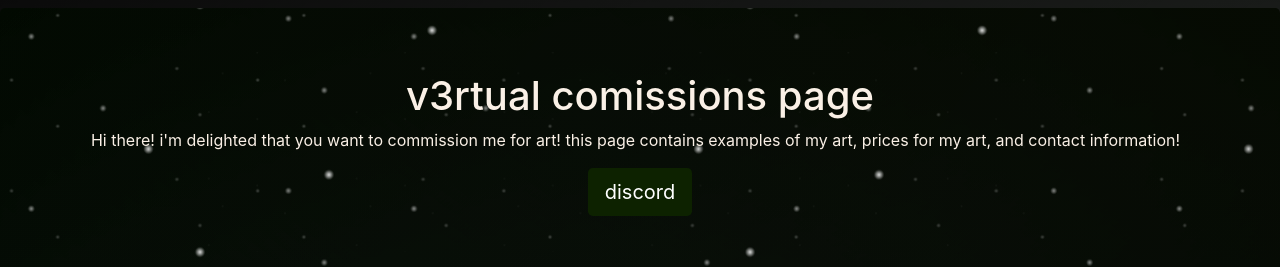
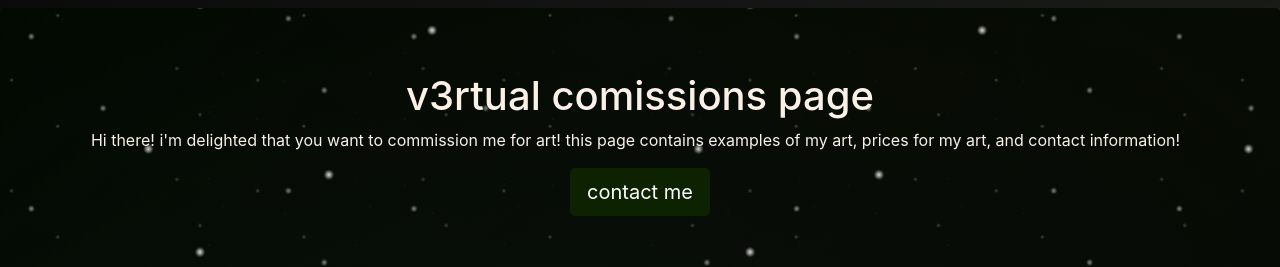
Before and after one commit to v3rtual/v3rtual.github.io, a plain HTML site: page commissions.html in a window 1280 px wide. Shown: the top 267 px of the page. Drawn offline with Linux system fonts and the light colour scheme.

Commit message:
Update commissions.html

```diff
--- a/commissions.html
+++ b/commissions.html
@@ -21,7 +21,7 @@
             <div class="col-12">
               <h1>v3rtual comissions page</h1>
               <p>Hi there! i'm delighted that you want to commission me for art! this page contains examples of my art, prices for my art, and contact information!&nbsp;&nbsp;</p>
-              <p><a class="btn btn-primary btn-lg" href="https://discord.com/users/275801672616509442" role="button">discord</a></p>
+              <p><a class="btn btn-primary btn-lg" href="https://discord.com/users/275801672616509442" role="button">contact me</a></p>
           </div>
         </div>
       </div>
@@ -126,6 +126,7 @@ High Detail Background - $2
       <div class="container">
         <div class="row">
           <div class="col-12">
+			  <p><a class="btn btn-primary btn-lg" href="https://discord.com/users/275801672616509442" role="button">contact me</a></p>
             <p>v3rtual</p>
           </div>
         </div>
```
